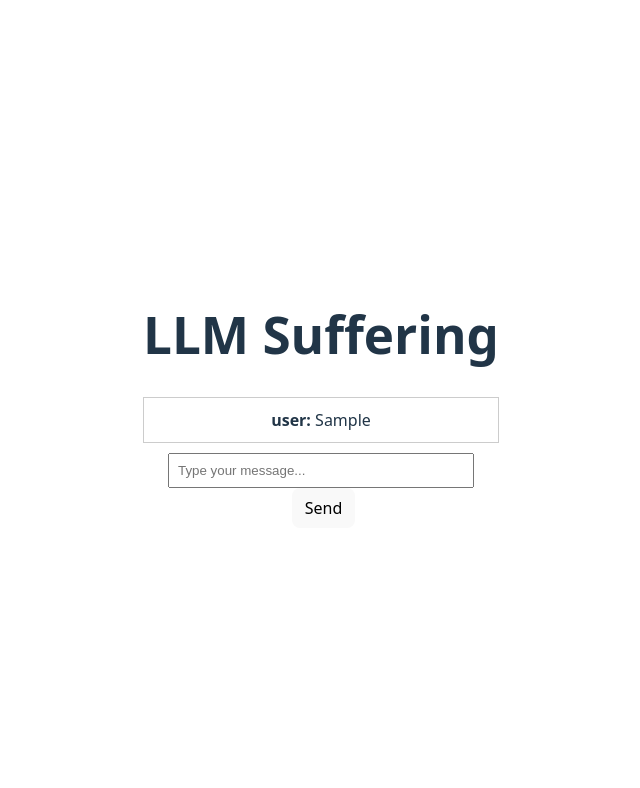
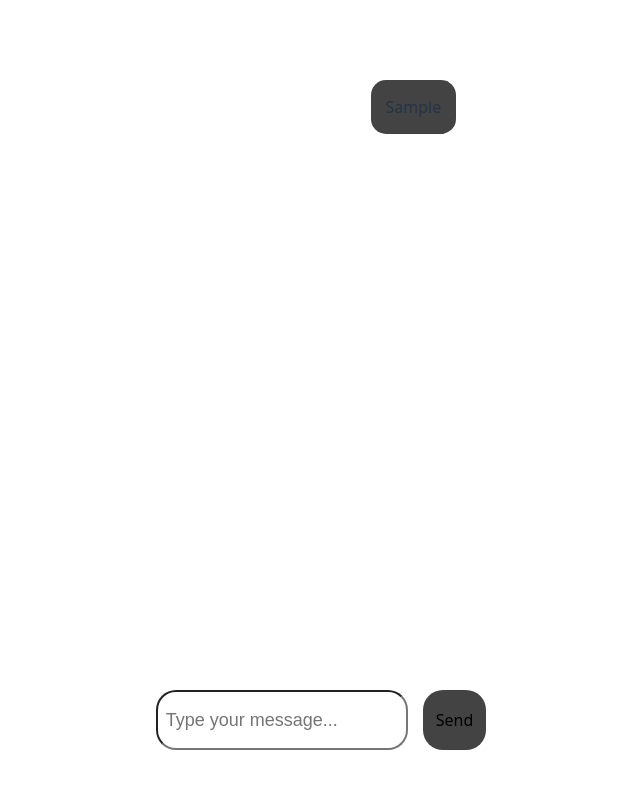
Before and after one commit to dakshshah03/QuickNotes, a React (Vite) app in the folder frontend/: page / in a window 1280 px wide. Both pictures are taken after typing "Sample" into the empty fields and a click on the button "Send". Shown: the top 788 px of the page, without its empty margins (319-959 px from the left). Built offline with nearby package versions, Linux system fonts and the light colour scheme; no server answers.

Commit message:
add some css to chat page

```diff
--- a/frontend/src/App.tsx
+++ b/frontend/src/App.tsx
@@ -12,7 +12,6 @@ function App() {
 
   return (
     <div className="App">
-      <h1>LLM Suffering</h1>
       <ChatWindow/>
     </div>
   );
--- a/frontend/src/components/chat/chat_page.css
+++ b/frontend/src/components/chat/chat_page.css
@@ -0,0 +1,49 @@
+.message-box {
+    overflow-y: auto;
+    height: 75vh;
+    /* border: 1px solid #ccc; */
+    padding: 10px;
+    border-radius: 20px;
+}
+
+.llm-message {
+    text-align: left;
+    border-radius: 10px;
+    padding: 15px;
+    margin: 20px 20px auto 20px;
+    width: fit-content;
+    box-sizing: border-box;
+}
+
+.user-message{
+    text-align: left;
+    background-color: #444343;
+    border-radius: 15px;
+    padding: 15px;
+    margin: 20px 20px 20px auto;
+    max-width: 50%;
+    width: fit-content;
+}
+
+.chat-box {
+    margin-top: 20px;
+    display: flex;
+    align-items: center;
+    gap: 10px;
+}
+
+.chat-input-box {
+    flex: 1;
+    padding: 8px;
+    border-radius: 20px;
+    height: 5vh;
+    font-size: 18px;
+}
+
+#send-message {
+    padding: 8px 12px;
+    margin-left: 5px;
+    border-radius: 20px;
+    height: 60px;
+    background-color: #444343;
+}
--- a/frontend/src/components/chat/chat_window.tsx
+++ b/frontend/src/components/chat/chat_window.tsx
@@ -1,6 +1,6 @@
 import React, { type FormEvent } from 'react';
 import { useState, useEffect } from 'react';
-
+import './chat_page.css';
 interface MessageSendResponse {
     llmResponse: string;
 }
@@ -145,16 +145,17 @@ const ChatWindow = () => {
 
     return (
         <div className="chat-window">
-            <div className="message-list" style={{ overflowY: 'scroll', maxHeight: '400px', border: '1px solid #ccc', padding: '10px' }}>
+            <div className="message-box">
                 {
                     messages.map((msg) => (
                     <div key={msg.messageId} className={`message ${msg.sender}-message`}>
-                    <strong>{msg.sender}:</strong> {msg.content}
+                    {msg.content}
                 </div>
                 ))}
             </div>
-            <div style={{ marginTop: '10px' }}>
+            <div className="chat-box">
                 <input
+                    className="chat-input-box"
                     type="text"
                     placeholder="Type your message..."
                     onKeyDown={(e) => {
@@ -163,19 +164,14 @@ const ChatWindow = () => {
                             e.currentTarget.value = ''; // Clear input
                         }
                     }}
-                    style={{ width: 'calc(100% - 70px)', padding: '8px' }}
                 />
-                <button onClick={() => {
-                    // You'd get the value from a useState in a real SendMessageBox
-                    // For this example, let's assume you have an input ref or state
+                <button id="send-message" onClick={() => {
                     const inputElement = document.querySelector('input');
                     if (inputElement) {
                         handleSendMessage(sendMessageEndpoint, inputElement.value);
                         inputElement.value = ''; // Clear input
                     }
-                }} style={{ padding: '8px 12px', marginLeft: '5px' }}>Send</button>
-
-
+                }}>Send</button>
             </div>
         </div>
     );
```
